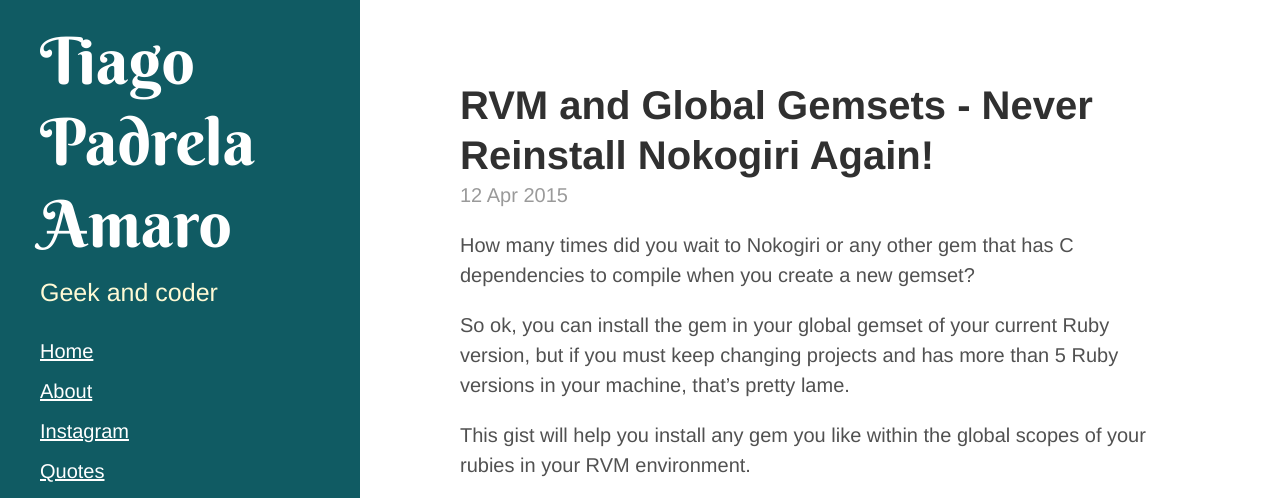
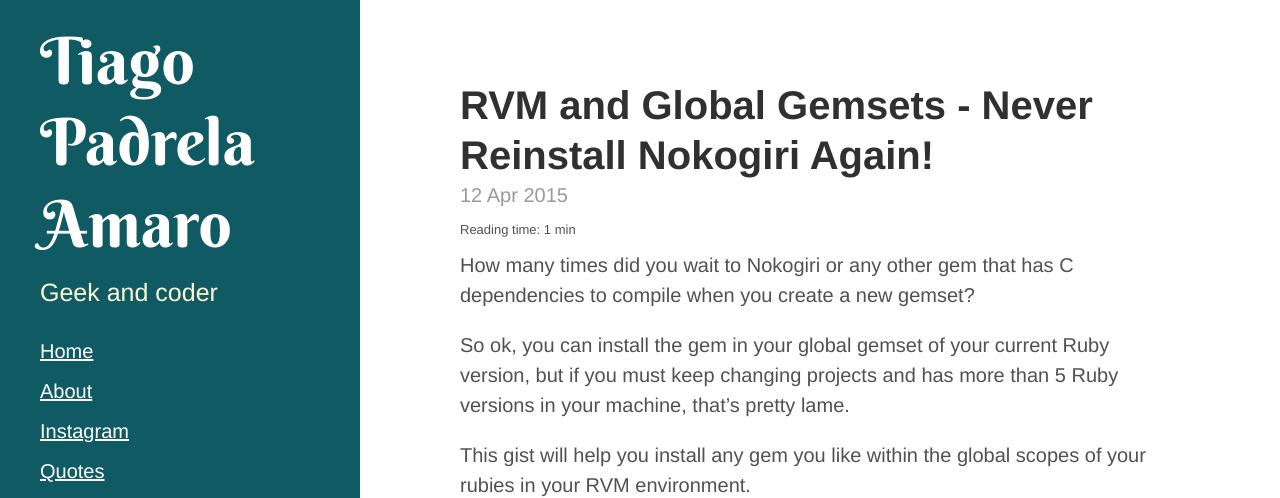
Before and after one commit to tiagoamaro/tiagoamaro.com.br_jekyll, a Jekyll site: the page built from _posts/2015-04-12-rvm-and-global-gemsets.md, in a window 1280 px wide and 1227 px high. Shown: the top 498 px of the window. Built offline with Jekyll 4.4.1, drawn with Linux system fonts in a browser that asks for light colours; nearby versions of some CDN libraries; comment, search, counter and statistics services are not loaded; grey boxes are pictures that could not be loaded.

Commit message:
Include reading time using liquid filters
Thanks Carlos Becker https://carlosbecker.com/posts/jekyll-reading-time-without-plugins/ !

```diff
--- /dev/null
+++ b/_includes/read_time.html
@@ -0,0 +1,10 @@
+<div class="reading-time" title="Estimated read time">
+  Reading time:
+
+  {% assign words = content | number_of_words %}
+  {% if words < 360 %}
+    1 min
+  {% else %}
+    {{ words | divided_by:180 }} mins
+  {% endif %}
+</div>
--- a/_layouts/post.html
+++ b/_layouts/post.html
@@ -6,6 +6,9 @@
   <h1 class="post-title">{{ page.title }}</h1>
 
   <span class="post-date">{{ page.date | date_to_string }}</span>
+
+  {% include read_time.html %}
+
   {{ content }}
 </div>
 
--- a/_scss/custom.scss
+++ b/_scss/custom.scss
@@ -105,3 +105,9 @@
   float: left;
   margin-right: 20px;
 }
+
+.post .reading-time {
+  margin-top: -10px;
+  margin-bottom: 10px;
+  font-size: small;
+}
```
